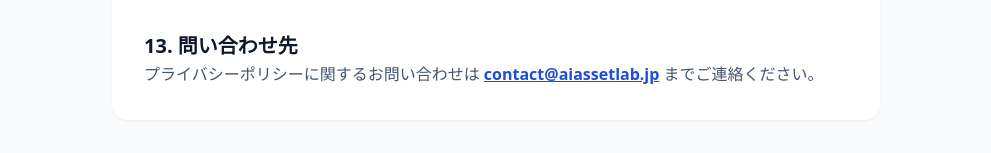
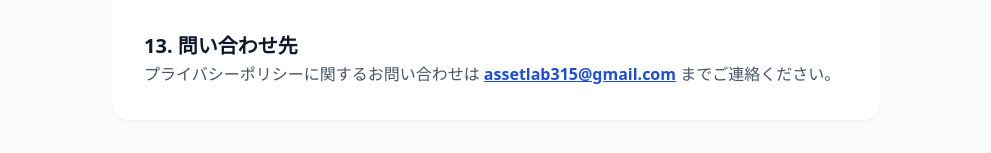
Before and after one commit to assetlab315/aiassetlab-app, a Next.js app: page /privacy in a window 1280 px wide. Shown: the part 2055-2208 px from the top of the page, without its empty margins (288-1279 px from the left). Built offline with nearby package versions, Linux system fonts and the light colour scheme; no server answers.

Commit message:
Hotfix update contact email

```diff
--- a/app/privacy/page.tsx
+++ b/app/privacy/page.tsx
@@ -92,8 +92,8 @@ export default function PrivacyPage() {
             <h2 className="text-xl font-bold text-slate-900">13. 問い合わせ先</h2>
           <p>
             プライバシーポリシーに関するお問い合わせは{" "}
-            <a className="font-bold text-blue-700 underline" href="mailto:contact@aiassetlab.jp">
-              contact@aiassetlab.jp
+            <a className="font-bold text-blue-700 underline" href="mailto:assetlab315@gmail.com">
+              assetlab315@gmail.com
             </a>{" "}
             までご連絡ください。
           </p>
--- a/app/terms/page.tsx
+++ b/app/terms/page.tsx
@@ -31,8 +31,8 @@ export default function TermsPage() {
           <h2 className="text-xl font-bold text-slate-900">お問い合わせ</h2>
           <p>
             利用規約に関するお問い合わせは{" "}
-            <a className="font-bold text-blue-700 underline" href="mailto:contact@aiassetlab.jp">
-              contact@aiassetlab.jp
+            <a className="font-bold text-blue-700 underline" href="mailto:assetlab315@gmail.com">
+              assetlab315@gmail.com
             </a>{" "}
             までご連絡ください。
           </p>
--- a/components/layout/AppFooter.tsx
+++ b/components/layout/AppFooter.tsx
@@ -27,7 +27,7 @@ export default function AppFooter() {
               プライバシーポリシー
             </Link>
             <a
-              href="mailto:contact@aiassetlab.jp"
+              href="mailto:assetlab315@gmail.com"
               className="font-semibold text-slate-600 hover:text-blue-700 focus:outline-none focus-visible:ring-4 focus-visible:ring-blue-100"
             >
               お問い合わせ
```
